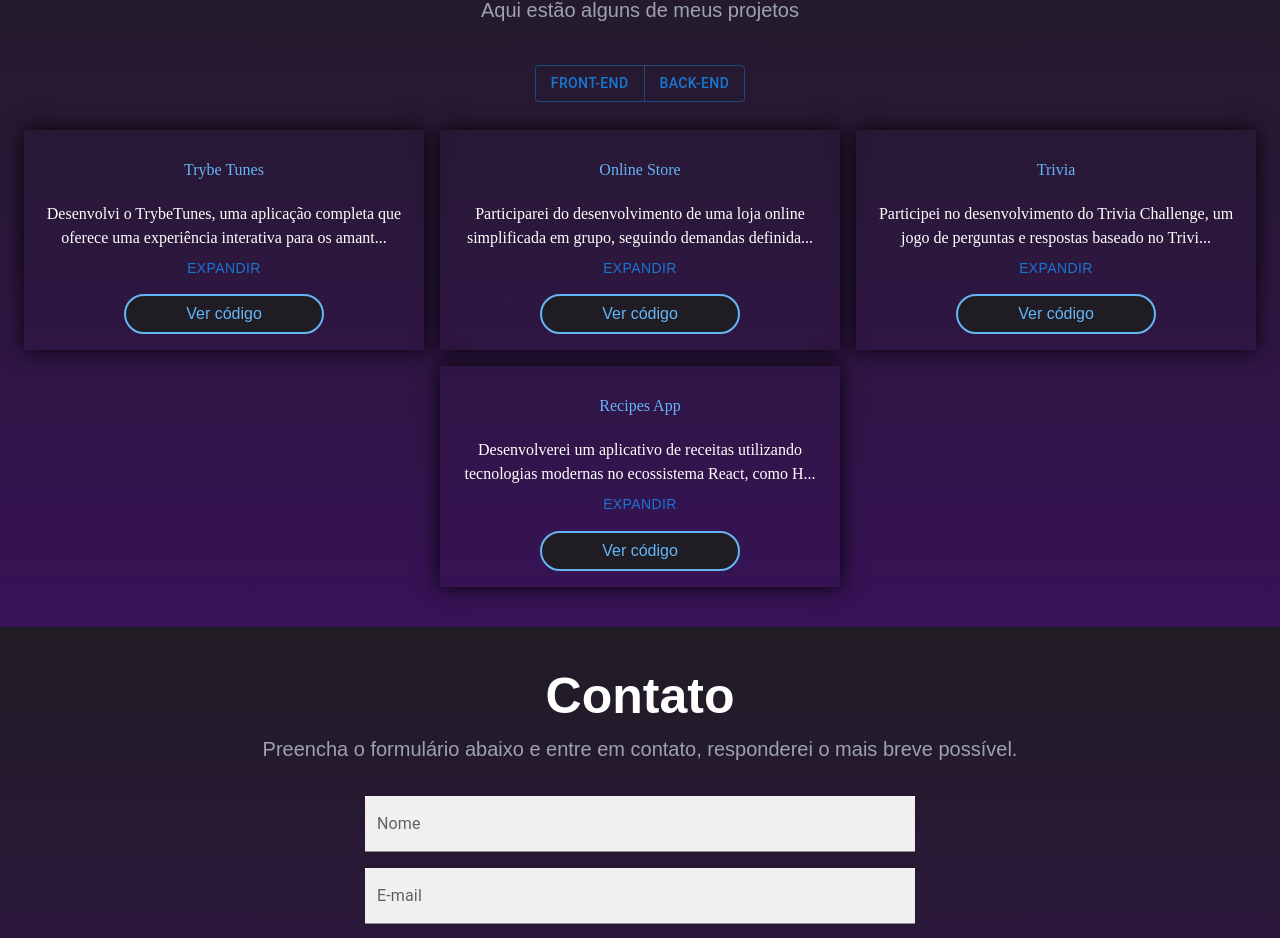
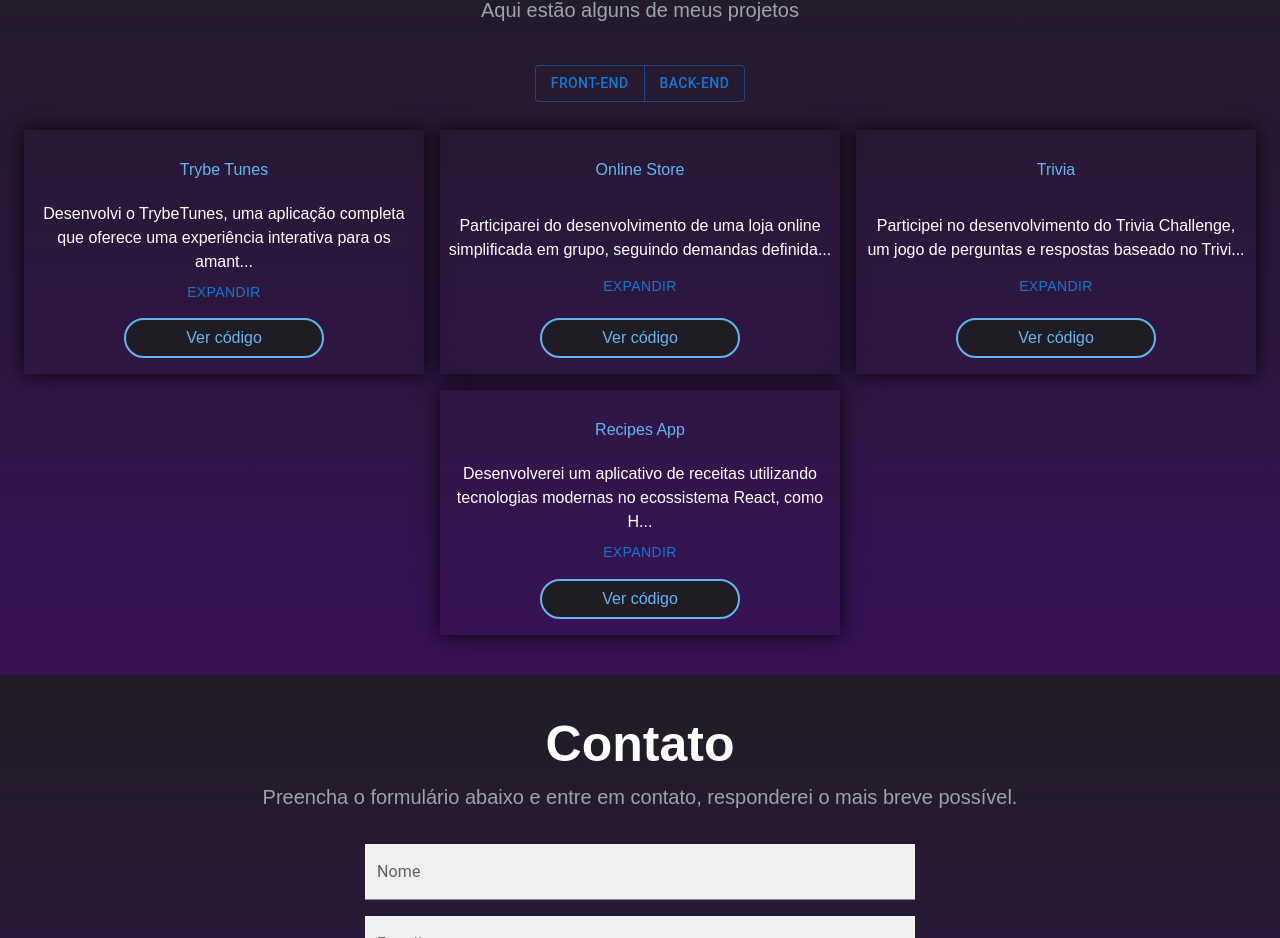
Before and after one commit to thiago-papim/thiago-papim.github.io, a React (Create React App) app: page / in a window 1280 px wide. Shown: the part 1815-2753 px from the top of the page. Built offline with nearby package versions, Linux system fonts and the light colour scheme.

Commit message:
Atualizando link repositorios

```diff
--- a/src/components/Projetos.js
+++ b/src/components/Projetos.js
@@ -35,13 +35,27 @@ function Projetos() {
               style={ { boxShadow: '0 0 20px rgba(0, 0, 0, 0.9)' } }
               key={ i }
             >
-              <p className="py-5 text-[#64b5f6]">{e.name}</p>
-              <Collapse in={ expandedIndex === i }>
+              <p
+                className="py-5 text-[#64b5f6]"
+                style={ { fontFamily: 'Poppins, sans-serif' } }
+              >
+                {e.name}
+              </p>
+              <Collapse
+                in={ expandedIndex === i }
+                style={ { fontFamily: 'Poppins, sans-serif' } }
+              >
                 <p>{e.description}</p>
               </Collapse>
               {e.description.length > maxLength ? (
                 <>
-                  {expandedIndex === i ? '' : <p>{truncateText(e.description)}</p>}
+                  {expandedIndex === i ? '' : (
+                    <p
+                      style={ { fontFamily: 'Poppins, sans-serif' } }
+                    >
+                      {truncateText(e.description)}
+                    </p>
+                  )}
                   <Button
                     onClick={ () => handleExpandClick(i) }
                     style={ { fontFamily: 'Poppins, sans-serif', fontWeight: 500 } }
@@ -56,6 +70,7 @@ function Projetos() {
                 style={ { fontFamily: 'Poppins, sans-serif', fontWeight: 500 } }
                 className="transition duration-700 border-[#64b5f6] bg-[#201c24] border-2 h-10 text-[#64b5f6] px-4 rounded-3xl
           hover:text-black hover:bg-[#64b5f6] my-2 w-[200px]"
+                onClick={ () => window.open(e.url) }
               >
                 Ver código
               </button>
@@ -68,13 +83,26 @@ function Projetos() {
               style={ { boxShadow: '0 0 20px rgba(0, 0, 0, 0.9)' } }
               key={ i }
             >
-              <p className="py-5 text-[#64b5f6]">{e.name}</p>
-              <Collapse in={ expandedIndex === i }>
+              <p
+                style={ { fontFamily: 'Poppins, sans-serif' } }
+                className="py-5 text-[#64b5f6]"
+              >
+                {e.name}
+              </p>
+              <Collapse
+                in={ expandedIndex === i }
+                style={ { fontFamily: 'Poppins, sans-serif' } }
+              >
                 <p>{e.description}</p>
               </Collapse>
               {e.description.length > maxLength ? (
                 <>
-                  {expandedIndex === i ? '' : <p>{truncateText(e.description)}</p>}
+                  {expandedIndex === i ? '' : (
+                    <p
+                      style={ { fontFamily: 'Poppins, sans-serif' } }
+                    >
+                      {truncateText(e.description)}
+                    </p>)}
                   <Button
                     onClick={ () => handleExpandClick(i) }
                     style={ { fontFamily: 'Poppins, sans-serif', fontWeight: 500 } }
@@ -89,6 +117,7 @@ function Projetos() {
                 style={ { fontFamily: 'Poppins, sans-serif', fontWeight: 500 } }
                 className="transition duration-700 border-[#64b5f6] bg-[#201c24] border-2 h-10 text-[#64b5f6] px-4 rounded-3xl
           hover:text-black hover:bg-[#64b5f6] my-2 w-[200px]"
+                onClick={ () => window.open(e.url) }
               >
                 Ver código
               </button>
```
